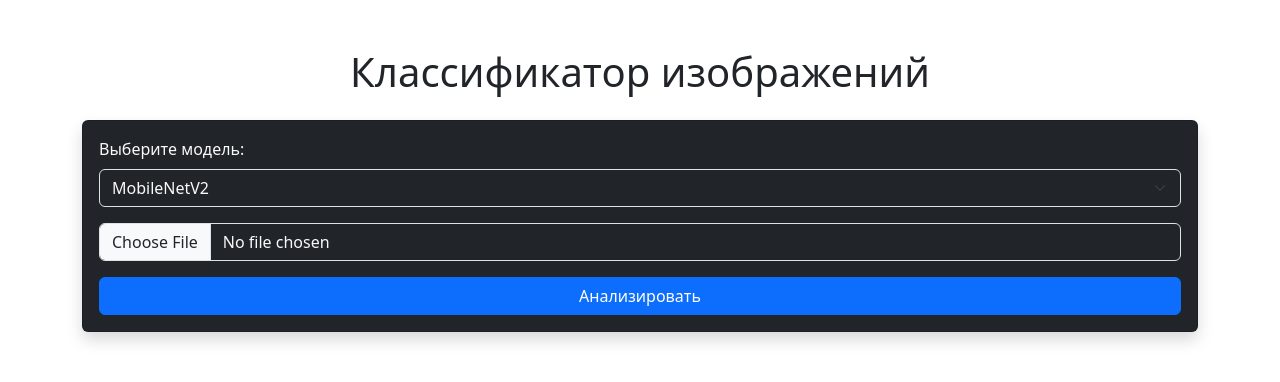
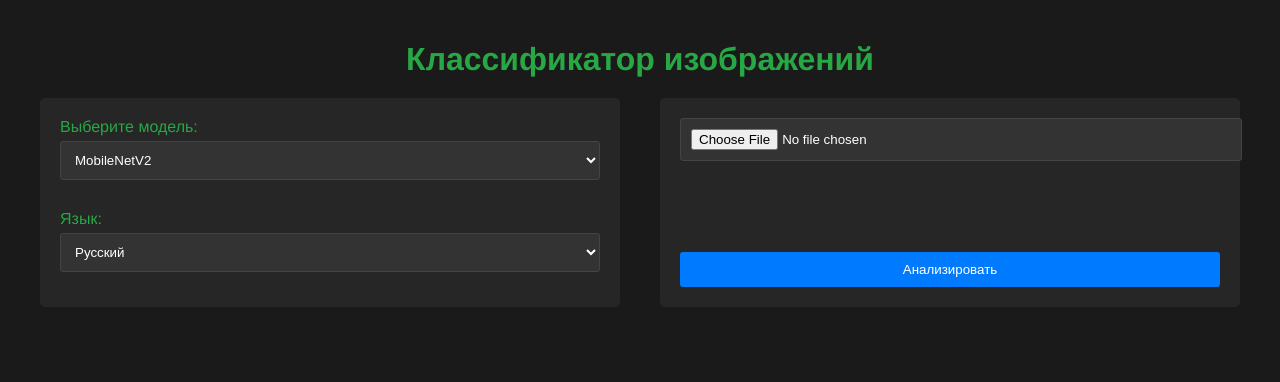
Before and after one commit to rooner211/TPSH, a Flask app: page / in a window 1280 px wide. Shown: the top 382 px of the page. Run offline with Flask 3, Linux system fonts and the light colour scheme.

Commit message:
final(?)_commit

```diff
--- a/app.py
+++ b/app.py
@@ -5,6 +5,7 @@ import torchvision.transforms as transforms
 import torchvision.models as models
 import os
 from datetime import datetime
+from googletrans import Translator
 
 app = Flask(__name__)
 app.config['UPLOAD_FOLDER'] = 'static/uploads'
@@ -17,6 +18,10 @@ MODELS = {
 }
 
 imagenet_labels = models.MobileNet_V2_Weights.IMAGENET1K_V2.meta["categories"]
+
+# Инициализация переводчика и кэша
+translator = Translator()
+translation_cache = {}
 
 def allowed_file(filename):
     return '.' in filename and filename.rsplit('.', 1)[1].lower() in ALLOWED_EXTENSIONS
@@ -41,16 +46,38 @@ def predict(image_tensor, model_name):
     top5_probs, top5_ids = torch.topk(probabilities, 5)
     return [(imagenet_labels[idx.item()], prob.item()) for prob, idx in zip(top5_probs, top5_ids)]
 
+def translate_labels(labels, language):
+    """Переводит метки на выбранный язык."""
+    if language == 'en':
+        return labels  # Возвращаем оригинальные метки на английском
+    translated_labels = []
+    for label in labels:
+        if label in translation_cache:
+            translated_labels.append(translation_cache[label])
+        else:
+            try:
+                translated = translator.translate(label, src='en', dest=language).text
+                translation_cache[label] = translated
+                translated_labels.append(translated)
+            except Exception as e:
+                print(f"Ошибка перевода: {e}")
+                translated_labels.append(label)  # Возвращаем оригинальную метку в случае ошибки
+    return translated_labels
+
 @app.route('/', methods=['GET', 'POST'])
 def index():
+    language = request.form.get('language', 'ru')  # По умолчанию русский
     if request.method == 'POST':
         model_name = request.form.get('model', 'mobilenet')
+
         if model_name not in MODELS:
-            return render_template('index.html', error="Выбранная модель не поддерживается")
+            error_message = "Выбранная модель не поддерживается" if language == 'ru' else "Selected model is not supported"
+            return render_template('index.html', error=error_message, language=language)
 
         file = request.files.get('file')
         if not file or not allowed_file(file.filename):
-            return render_template('index.html', error="Некорректный файл")
+            error_message = "Некорректный файл" if language == 'ru' else "Invalid file"
+            return render_template('index.html', error=error_message, language=language)
 
         filename = f"{datetime.now().strftime('%Y%m%d%H%M%S')}_{file.filename}"
         file_path = os.path.join(app.config['UPLOAD_FOLDER'], filename)
@@ -59,11 +86,22 @@ def index():
         try:
             image_tensor = preprocess_image(file_path, model_name)
             predictions = predict(image_tensor, model_name)
-            return render_template('index.html', predictions=predictions, image_url=file_path, model=model_name)
+
+            # Переводим метки на выбранный язык
+            labels = [label for label, _ in predictions]
+            translated_labels = translate_labels(labels, language)
+            predictions = [(translated_labels[i], prob) for i, (_, prob) in enumerate(predictions)]
+
+            return render_template('index.html',
+                                 predictions=predictions,
+                                 image_url=file_path,
+                                 model=model_name,
+                                 language=language)
         except Exception as e:
-            return render_template('index.html', error=f"Ошибка обработки: {e}")
+            error_message = f"Ошибка обработки: {e}" if language == 'ru' else f"Processing error: {e}"
+            return render_template('index.html', error=error_message, language=language)
 
-    return render_template('index.html')
+    return render_template('index.html', language=language)
 
 if __name__ == '__main__':
     os.makedirs(app.config['UPLOAD_FOLDER'], exist_ok=True)
--- /dev/null
+++ b/static/style.css
@@ -0,0 +1,180 @@
+/* Общие стили */
+body {
+    background-color: #1a1a1a; /* Темный фон */
+    color: #28a745;
+    font-family: 'Franklin Gothic Medium', 'Arial Narrow', Arial, sans-serif;
+    margin: 0;
+    padding: 0;
+}
+
+.wrapper {
+    max-width: 1200px;
+    margin: 0 auto;
+    padding: 20px;
+}
+
+h1 {
+    text-align: center;
+    color: #28a745;
+    margin-bottom: 20px;
+}
+
+/* Форма загрузки */
+.upload-form {
+    background-color: #262626;
+    padding: 20px;
+    border-radius: 5px;
+    margin-bottom: 20px;
+}
+
+.form-group {
+    margin-bottom: 15px;
+}
+
+label {
+    display: block;
+    margin-bottom: 5px;
+    color: #28a745;
+}
+
+select, input[type="file"] {
+    width: 100%;
+    padding: 10px;
+    background-color: #333333;
+    color: #ffffff;
+    border: 1px solid #444444;
+    border-radius: 3px;
+}
+
+button {
+    width: 100%;
+    padding: 10px;
+    background-color: #007bff;
+    color: #ffffff;
+    border: none;
+    border-radius: 3px;
+    cursor: pointer;
+}
+
+button:hover {
+    background-color: #0056b3;
+}
+
+/* Стили для разделения формы на два блока */
+.upload-form {
+    display: flex;
+    justify-content: space-between; /* Разделяет блоки по краям */
+    gap: 20px; /* Расстояние между блоками */
+    background-color: transparent; /* Убираем фон у формы */
+    padding: 0; /* Убираем отступы у формы */
+}
+
+.form-left, .form-right {
+    background-color: #262626; /* Фон для каждого блока */
+    padding: 20px; /* Внутренние отступы */
+    border-radius: 5px; /* Закругленные углы */
+    flex: 1; /* Каждый блок занимает равное пространство */
+    max-width: 48%; /* Максимальная ширина блоков */
+    display: flex;
+    flex-direction: column;
+    gap: 15px; /* Расстояние между элементами внутри блока */
+}
+
+/* Левый блок */
+.form-left {
+    margin-right: 10px; /* Отступ от правого блока */
+}
+
+/* Правый блок */
+.form-right {
+    margin-left: 10px; /* Отступ от левого блока */
+    justify-content: center; /* Выравнивание элементов по вертикали */
+}
+
+/* Стили для кнопки и файла в правом блоке */
+.form-right .form-group {
+    width: 100%; /* Ширина на всю доступную область */
+}
+
+.form-right button {
+    width: 100%; /* Ширина кнопки на всю доступную область */
+    padding: 10px; /* Отступы внутри кнопки */
+    margin-top: auto; /* Кнопка прижимается к нижнему краю блока */
+}
+
+/* Ошибки */
+.error {
+    background-color: #dc3545;
+    color: #ffffff;
+    padding: 10px;
+    margin-bottom: 20px;
+    text-align: center;
+    border-radius: 3px;
+}
+
+/* Результаты */
+.results {
+    display: flex;
+    gap: 20px;
+    align-items: flex-start;
+}
+
+.image-preview {
+    flex: 0 0 300px;
+}
+
+.image-preview img {
+    max-width: 100%;
+    height: auto;
+    display: block;
+    border-radius: 3px;
+}
+
+.predictions {
+    flex: 1;
+}
+
+.predictions h2 {
+    margin-bottom: 15px;
+    color: #ffffff;
+}
+
+.prediction-list {
+    display: flex;
+    flex-direction: column;
+    gap: 10px;
+}
+
+.prediction-item {
+    background-color: #262626;
+    padding: 10px;
+    border-radius: 3px;
+}
+
+.label {
+    font-size: 1.1rem;
+    margin-bottom: 5px;
+    display: block;
+}
+
+.progress-container {
+    background-color: #333333;
+    height: 20px;
+    border-radius: 3px;
+    position: relative;
+}
+
+.progress-bar {
+    background-color: #28a745;
+    height: 100%;
+    border-radius: 3px;
+}
+
+.percentage {
+    position: absolute;
+    right: 5px;
+    top: 50%;
+    transform: translateY(-50%);
+    color: #ffffff;
+    font-size: 0.9rem;
+}
--- a/templates/index.html
+++ b/templates/index.html
@@ -1,65 +1,80 @@
 <!DOCTYPE html>
-<html>
+<html lang="ru">
 <head>
-    <title>Image Classifier</title>
+    <meta charset="UTF-8">
+    <meta name="viewport" content="width=device-width, initial-scale=1.0">
+    <title>{{ "Классификатор изображений" if language == 'ru' else "Image Classifier" }}</title>
     <link rel="stylesheet" href="{{ url_for('static', filename='style.css') }}">
-    <link rel="stylesheet" href="https://cdn.jsdelivr.net/npm/bootstrap@5.3.0/dist/css/bootstrap.min.css">
 </head>
 <body>
-    <div class="container py-5">
-        <h1 class="mb-4 text-center">Классификатор изображений</h1>
+    <div class="wrapper">
+        <!-- Заголовок -->
+        <h1>{{ "Классификатор изображений" if language == 'ru' else "Image Classifier" }}</h1>
 
-        <div class="card shadow bg-dark text-light">
-            <div class="card-body">
-                <form method="post" enctype="multipart/form-data">
-                    <div class="mb-3">
-                        <label class="form-label">Выберите модель:</label>
-                        <select name="model" class="form-select bg-dark text-light">
-                            <option value="mobilenet">MobileNetV2</option>
-                            <option value="resnet">ResNet50</option>
-                            <option value="vgg">VGG16</option>
-                        </select>
-                    </div>
+        <!-- Форма загрузки -->
+        <form method="post" enctype="multipart/form-data" class="upload-form">
+            <!-- Левый блок: выбор модели и языка -->
+            <div class="form-left">
+                <div class="form-group">
+                    <label for="model">{{ "Выберите модель:" if language == 'ru' else "Select model:" }}</label>
+                    <select name="model" id="model">
+                        <option value="mobilenet">MobileNetV2</option>
+                        <option value="resnet">ResNet50</option>
+                        <option value="vgg">VGG16</option>
+                    </select>
+                </div>
 
-                    <div class="mb-3">
-                        <input type="file" name="file" class="form-control bg-dark text-light" accept=".png,.jpg,.jpeg,.bmp">
-                    </div>
+                <div class="form-group">
+                    <label for="language">{{ "Язык:" if language == 'ru' else "Language:" }}</label>
+                    <select name="language" id="language">
+                        <option value="ru" {% if language == 'ru' %}selected{% endif %}>Русский</option>
+                        <option value="en" {% if language == 'en' %}selected{% endif %}>English</option>
+                    </select>
+                </div>
+            </div>
 
-                    <button type="submit" class="btn btn-primary w-100">Анализировать</button>
-                </form>
+            <!-- Правый блок: выбор файла и кнопка запуска -->
+            <div class="form-right">
+                <div class="form-group">
+                    <input type="file" name="file" accept=".png,.jpg,.jpeg,.bmp">
+                </div>
+
+                <button type="submit">{{ "Анализировать" if language == 'ru' else "Analyze" }}</button>
             </div>
-        </div>
+        </form>
 
+        <!-- Ошибки -->
         {% if error %}
-            <div class="alert alert-danger mt-4">{{ error }}</div>
+            <div class="error">
+                {{ error }}
+            </div>
         {% endif %}
 
+        <!-- Результаты -->
         {% if predictions %}
-            <div class="results-container mt-4">
+            <div class="results">
+                <!-- Изображение -->
+                {% if image_url %}
+                    <div class="image-preview">
+                        <img src="{{ image_url }}" alt="{{ 'Загруженное изображение' if language == 'ru' else 'Uploaded image' }}">
+                    </div>
+                {% endif %}
+
+                <!-- Результаты классификации -->
                 <div class="predictions">
-                    <h4>Результаты ({{ model }}):</h4>
-                    <div class="predictions-list">
+                    <h2>{{ "Результаты" if language == 'ru' else "Results" }} ({{ model }}):</h2>
+                    <div class="prediction-list">
                         {% for label, prob in predictions %}
-                            <div class="card prediction-card bg-secondary text-light mb-2">
-                                <div class="card-body">
-                                    <h5>{{ label }}</h5>
-                                    <div class="progress">
-                                        <div class="progress-bar" role="progressbar"
-                                             style="width: {{ prob*100 }}%">
-                                            {{ "%.2f"|format(prob*100) }}%
-                                        </div>
-                                    </div>
+                            <div class="prediction-item">
+                                <span class="label">{{ label }}</span>
+                                <div class="progress-container">
+                                    <div class="progress-bar" style="width: {{ prob * 100 }}%;"></div>
+                                    <span class="percentage">{{ "%.2f"|format(prob * 100) }}%</span>
                                 </div>
                             </div>
                         {% endfor %}
                     </div>
                 </div>
-
-                {% if image_url %}
-                    <div class="image-preview">
-                        <img src="{{ image_url }}" class="preview-image">
-                    </div>
-                {% endif %}
             </div>
         {% endif %}
     </div>
```
Also changed, not shown: requirements.txt (line endings or trailing spaces).
